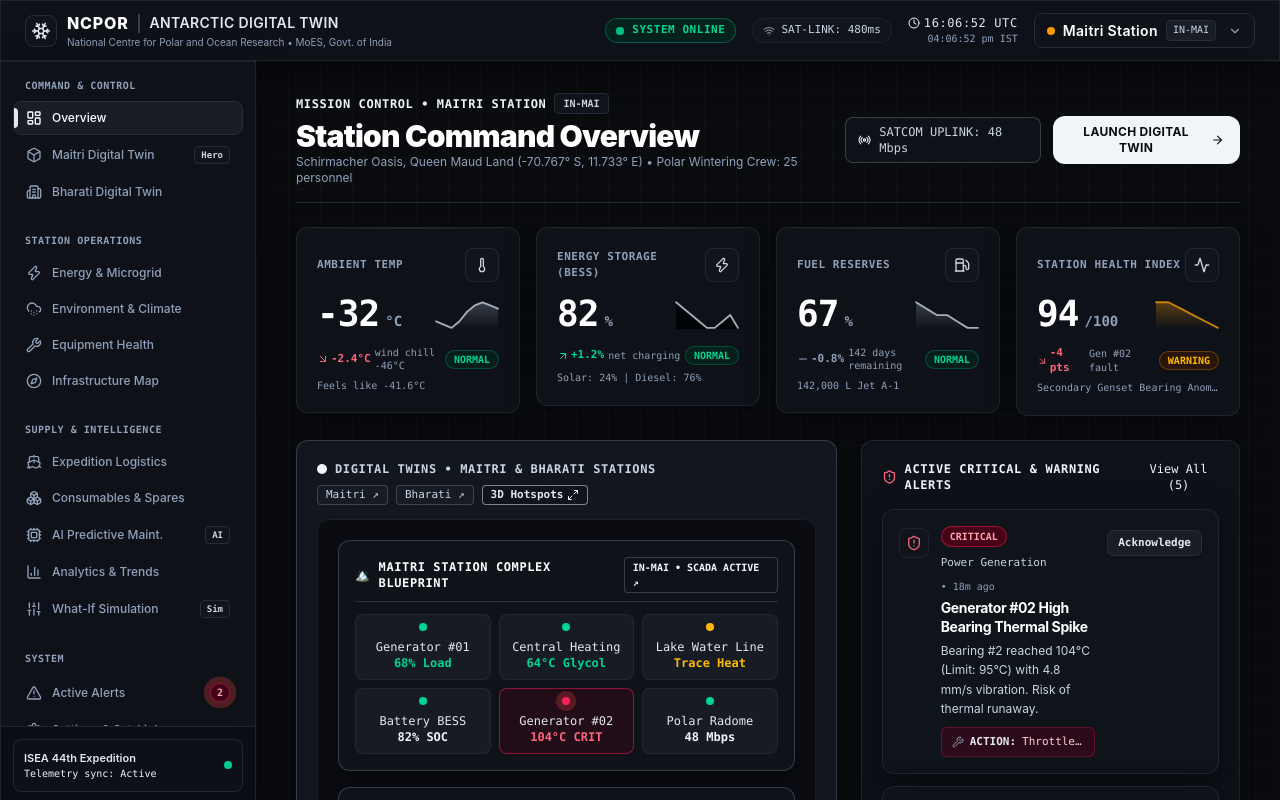
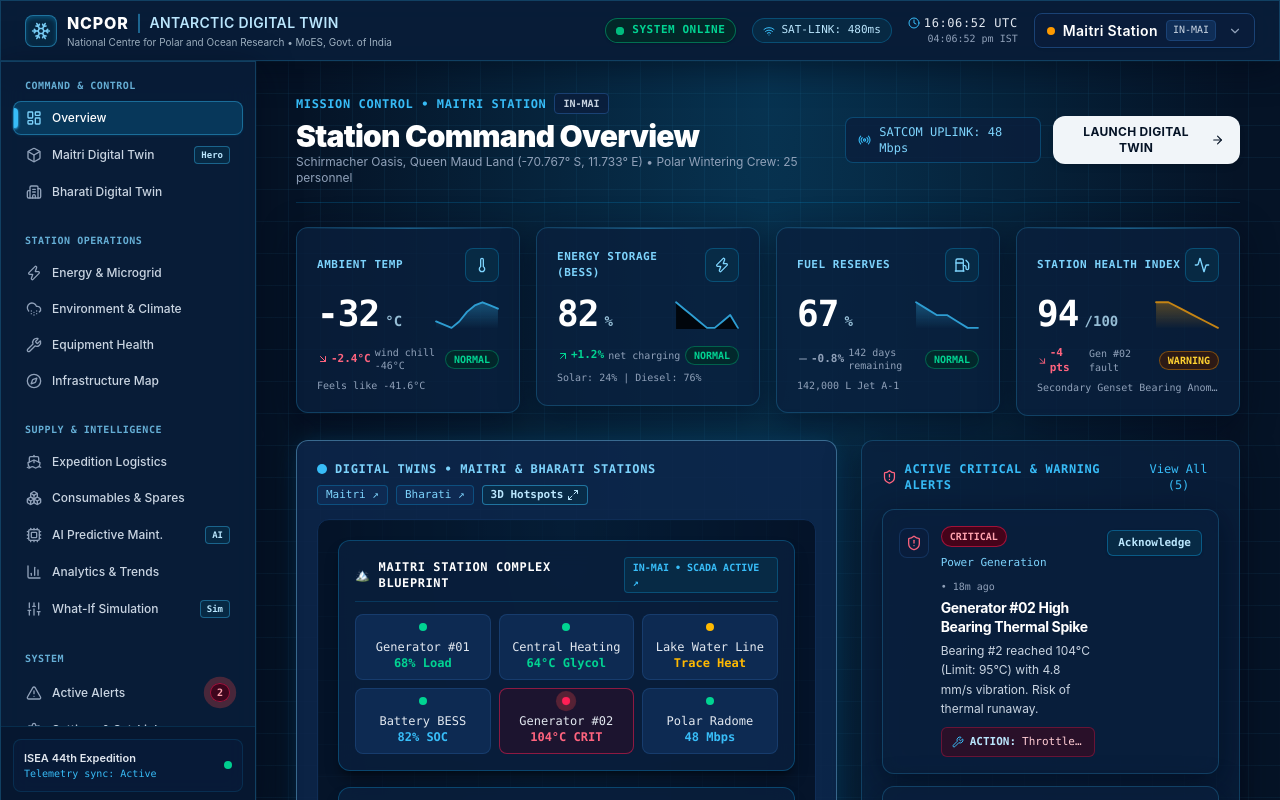
Before and after one commit to codingger/sih, a React (Vite) app in the folder my-react-app/: page / in a window 1280 px wide. Shown: the top 800 px of the page. Built offline with nearby package versions, Linux system fonts and the light colour scheme.

Commit message:
style(theme): restore true Antarctic glacial ice blue and polar ocean atmospheric palette

```diff
--- a/my-react-app/src/components/AlertCard.jsx
+++ b/my-react-app/src/components/AlertCard.jsx
@@ -20,11 +20,11 @@
       actionBg: 'bg-amber-950/40 border-amber-500/30 text-amber-200'
     },
     info: {
-      cardBg: 'bg-slate-900/60 border-slate-700/60 border-l-4 border-l-slate-400',
-      badge: 'bg-slate-800 text-slate-200 border-slate-600',
+      cardBg: 'bg-cyan-950/40 border-cyan-500/30 border-l-4 border-l-cyan-400',
+      badge: 'bg-cyan-950/80 text-cyan-200 border-cyan-500/40',
       icon: Info,
-      iconColor: 'text-slate-300',
-      actionBg: 'bg-slate-800/60 border-slate-700 text-slate-200'
+      iconColor: 'text-cyan-300',
+      actionBg: 'bg-cyan-950/60 border-cyan-500/30 text-cyan-100'
     }
   };
 
@@ -32,7 +32,7 @@
   const Icon = config.icon;
 
   return (
-    <div className={`rounded-xl p-3.5 sm:p-4 border glass-panel transition-all duration-200 hover:border-slate-500/40 shadow-sm ${config.cardBg}`}>
+    <div className={`rounded-xl p-3.5 sm:p-4 border glass-panel transition-all duration-200 hover:border-cyan-400/40 shadow-sm ${config.cardBg}`}>
       <div className="flex items-start justify-between gap-3">
         {/* Left Side: Icon & Details */}
         <div className="flex items-start gap-3 min-w-0 flex-1">
@@ -46,7 +46,7 @@
               <span className={`text-[9px] sm:text-[10px] uppercase font-mono font-bold px-2 py-0.5 rounded-full border ${config.badge}`}>
                 {severity}
               </span>
-              <span className="text-[11px] font-mono font-medium text-slate-300 truncate">
+              <span className="text-[11px] font-mono font-medium text-cyan-300 truncate">
                 {subsystem}
               </span>
               <span className="text-[10px] text-slate-400 font-mono">
@@ -67,8 +67,8 @@
             {/* Recommended Action Strip */}
             {recommendedAction && (
               <div className={`mt-2 p-1.5 px-2.5 rounded-md border text-[10px] sm:text-[11px] font-mono flex items-center gap-1.5 ${config.actionBg}`}>
-                <Wrench className="w-3 h-3 text-slate-400 shrink-0" />
-                <span className="font-bold uppercase text-slate-200 shrink-0">Action:</span>
+                <Wrench className="w-3 h-3 text-cyan-400 shrink-0" />
+                <span className="font-bold uppercase text-cyan-200 shrink-0">Action:</span>
                 <span className="truncate">{recommendedAction}</span>
               </div>
             )}
@@ -85,7 +85,7 @@
           ) : (
             <button
               onClick={() => onAcknowledge && onAcknowledge(id)}
-              className="text-[10px] sm:text-[11px] font-mono font-bold px-2.5 py-1 rounded-md bg-slate-800 hover:bg-slate-100 hover:text-slate-950 border border-slate-700 text-slate-200 transition-all cursor-pointer shadow-sm"
+              className="text-[10px] sm:text-[11px] font-mono font-bold px-2.5 py-1 rounded-md bg-cyan-950/80 hover:bg-cyan-400 hover:text-slate-950 border border-cyan-500/40 text-cyan-200 transition-all cursor-pointer shadow-sm"
             >
               Acknowledge
             </button>
--- a/my-react-app/src/components/Navbar.jsx
+++ b/my-react-app/src/components/Navbar.jsx
@@ -30,20 +30,20 @@
         </button>
 
         <div className="flex items-center gap-2.5">
-          <div className="relative flex items-center justify-center w-8 h-8 rounded-lg bg-slate-900 border border-slate-700 shadow-sm">
-            <Snowflake className="w-5 h-5 text-slate-200" />
+          <div className="relative flex items-center justify-center w-8 h-8 rounded-lg bg-cyan-950/80 border border-cyan-400/50 shadow-inner shadow-cyan-500/30">
+            <Snowflake className="w-5 h-5 text-cyan-300 animate-pulse" />
           </div>
           <div>
             <div className="flex items-center gap-2">
               <span className="font-extrabold tracking-wider text-white text-sm sm:text-base">
                 NCPOR
               </span>
-              <span className="text-slate-500 font-light">|</span>
-              <span className="text-slate-200 font-semibold tracking-wide text-xs sm:text-sm uppercase">
+              <span className="text-cyan-400 font-light">|</span>
+              <span className="text-cyan-200 font-semibold tracking-wide text-xs sm:text-sm uppercase">
                 Antarctic Digital Twin
               </span>
             </div>
-            <div className="text-[10px] text-slate-400 hidden md:block">
+            <div className="text-[10px] text-cyan-100/70 hidden md:block">
               National Centre for Polar and Ocean Research • MoES, Govt. of India
             </div>
           </div>
@@ -68,7 +68,7 @@
         )}
 
         {/* System Online Status Pill */}
-        <div className="hidden sm:flex items-center gap-2 px-2.5 py-1 rounded-full bg-emerald-950/60 border border-emerald-500/40 text-emerald-400 text-xs font-mono">
+        <div className="hidden sm:flex items-center gap-2 px-2.5 py-1 rounded-full bg-emerald-950/70 border border-emerald-500/50 text-emerald-400 text-xs font-mono shadow-sm">
           <span className="relative flex h-2 w-2">
             <span className="animate-ping absolute inline-flex h-full w-full rounded-full bg-emerald-400 opacity-75"></span>
             <span className="relative inline-flex rounded-full h-2 w-2 bg-emerald-500"></span>
@@ -77,8 +77,8 @@
         </div>
 
         {/* SATCOM Pill */}
-        <div className="hidden xl:flex items-center gap-1.5 px-2.5 py-1 rounded-full bg-slate-900 border border-slate-700/60 text-slate-300 text-xs font-mono">
-          <Wifi className="w-3 h-3 text-slate-400" />
+        <div className="hidden xl:flex items-center gap-1.5 px-2.5 py-1 rounded-full bg-cyan-950/70 border border-cyan-500/30 text-cyan-200 text-xs font-mono">
+          <Wifi className="w-3 h-3 text-cyan-400" />
           <span className="text-[11px]">SAT-LINK: 480ms</span>
         </div>
 
--- a/my-react-app/src/components/Sidebar.jsx
+++ b/my-react-app/src/components/Sidebar.jsx
@@ -87,7 +87,7 @@
         <div className="flex-1 overflow-y-auto py-4 px-3 space-y-6">
           {navSections.map((section, idx) => (
             <div key={idx} className="space-y-1">
-              <div className="px-3 text-[10px] font-mono font-bold tracking-wider text-slate-400 uppercase">
+              <div className="px-3 text-[10px] font-mono font-bold tracking-wider text-cyan-300/80 uppercase">
                 {section.title}
               </div>
 
@@ -103,22 +103,22 @@
                       onClick={onClose}
                       className={`relative flex items-center justify-between px-3 py-2 rounded-lg text-xs font-medium transition-all duration-150 cursor-pointer ${
                         isActive
-                          ? 'bg-slate-800 text-white border border-slate-700 shadow-sm'
-                          : 'text-slate-400 hover:text-white hover:bg-slate-800/40 border border-transparent'
+                          ? 'bg-cyan-500/20 text-white border border-cyan-400/40 shadow-sm shadow-cyan-500/10'
+                          : 'text-slate-300 hover:text-white hover:bg-cyan-950/40 border border-transparent'
                       }`}
                     >
                       {isActive && (
-                        <span className="absolute left-0 top-1.5 bottom-1.5 w-1 rounded-r-full bg-slate-200" />
+                        <span className="absolute left-0 top-1.5 bottom-1.5 w-1 rounded-r-full bg-cyan-400 shadow-sm shadow-cyan-400" />
                       )}
 
                       <div className="flex items-center gap-2.5">
-                        <Icon className={`w-4 h-4 ${isActive ? 'text-white' : 'text-slate-400'}`} />
+                        <Icon className={`w-4 h-4 ${isActive ? 'text-cyan-300' : 'text-slate-400'}`} />
                         <span>{item.label}</span>
                       </div>
 
                       {/* Badges */}
                       {item.badge && (
-                        <span className="text-[9px] px-1.5 py-0.5 rounded font-mono font-bold bg-slate-900 border border-slate-700 text-slate-300">
+                        <span className="text-[9px] px-1.5 py-0.5 rounded font-mono font-bold bg-cyan-950/80 border border-cyan-400/40 text-cyan-200">
                           {item.badge}
                         </span>
                       )}
--- a/my-react-app/src/components/StatCard.jsx
+++ b/my-react-app/src/components/StatCard.jsx
@@ -15,15 +15,15 @@
   onClick
 }) {
   const statusBorderClasses = {
-    normal: 'border-slate-700/60 hover:border-slate-500 shadow-black/20',
-    warning: 'border-amber-500/30 hover:border-amber-400/60 shadow-amber-950/20',
+    normal: 'border-cyan-500/25 hover:border-cyan-400/50 shadow-cyan-950/30',
+    warning: 'border-amber-500/35 hover:border-amber-400/60 shadow-amber-950/20',
     critical: 'border-rose-500/40 hover:border-rose-400/70 shadow-rose-950/30'
   };
 
   const statusGlowClasses = {
-    normal: 'text-emerald-400 bg-emerald-950/50 border-emerald-500/30',
-    warning: 'text-amber-400 bg-amber-950/50 border-amber-500/30',
-    critical: 'text-rose-400 bg-rose-950/50 border-rose-500/30 pulse-critical'
+    normal: 'text-emerald-400 bg-emerald-950/60 border-emerald-500/40',
+    warning: 'text-amber-300 bg-amber-950/60 border-amber-500/40',
+    critical: 'text-rose-300 bg-rose-950/60 border-rose-500/40 pulse-critical'
   };
 
   const trendColor = {
@@ -42,15 +42,15 @@
       } ${onClick ? 'cursor-pointer' : ''}`}
     >
       {/* Top subtle light reflection */}
-      <div className="absolute top-0 left-0 right-0 h-[1px] bg-gradient-to-r from-transparent via-white/10 to-transparent" />
+      <div className="absolute top-0 left-0 right-0 h-[1px] bg-gradient-to-r from-transparent via-cyan-400/40 to-transparent" />
 
       {/* Header with Title and Icon */}
       <div className="flex items-center justify-between mb-3">
-        <span className="text-[11px] font-mono tracking-wider text-slate-400 uppercase font-semibold">
+        <span className="text-[11px] font-mono tracking-wider text-cyan-300 uppercase font-semibold">
           {title}
         </span>
         {Icon && (
-          <div className="p-2 rounded-lg bg-slate-900 border border-slate-700/80 text-slate-300 group-hover:text-white group-hover:scale-105 transition-all">
+          <div className="p-2 rounded-lg bg-cyan-950/70 border border-cyan-500/30 text-cyan-300 group-hover:text-white group-hover:scale-105 transition-all">
             <Icon className="w-4 h-4" />
           </div>
         )}
@@ -63,7 +63,7 @@
             {value}
           </span>
           {unit && (
-            <span className="text-sm font-semibold text-slate-400 font-mono">
+            <span className="text-sm font-semibold text-cyan-200/80 font-mono">
               {unit}
             </span>
           )}
@@ -74,8 +74,8 @@
             <svg viewBox="0 0 60 30" className="w-full h-full overflow-visible">
               <defs>
                 <linearGradient id={`grad-${title.replace(/\s+/g, '')}`} x1="0" y1="0" x2="0" y2="1">
-                  <stop offset="0%" stopColor={status === 'critical' ? '#ef4444' : status === 'warning' ? '#f59e0b' : '#94a3b8'} stopOpacity="0.4" />
-                  <stop offset="100%" stopColor={status === 'critical' ? '#ef4444' : status === 'warning' ? '#f59e0b' : '#94a3b8'} stopOpacity="0.0" />
+                  <stop offset="0%" stopColor={status === 'critical' ? '#ef4444' : status === 'warning' ? '#f59e0b' : '#38bdf8'} stopOpacity="0.4" />
+                  <stop offset="100%" stopColor={status === 'critical' ? '#ef4444' : status === 'warning' ? '#f59e0b' : '#38bdf8'} stopOpacity="0.0" />
                 </linearGradient>
               </defs>
               {(() => {
@@ -100,7 +100,7 @@
                     />
                     <polyline
                       fill="none"
-                      stroke={status === 'critical' ? '#ef4444' : status === 'warning' ? '#f59e0b' : '#cbd5e1'}
+                      stroke={status === 'critical' ? '#ef4444' : status === 'warning' ? '#f59e0b' : '#38bdf8'}
                       strokeWidth="1.75"
                       strokeLinecap="round"
                       strokeLinejoin="round"
--- a/my-react-app/src/index.css
+++ b/my-react-app/src/index.css
@@ -1,30 +1,30 @@
 @import "tailwindcss";
 
 @theme {
-  --color-cyan-50: #f8fafc;
-  --color-cyan-100: #f1f5f9;
-  --color-cyan-200: #e2e8f0;
-  --color-cyan-300: #cbd5e1;
-  --color-cyan-400: #f1f5f9; /* Glacial Frost White */
-  --color-cyan-500: #94a3b8; /* Frosted Polar Steel */
-  --color-cyan-600: #64748b;
-  --color-cyan-700: #475569;
-  --color-cyan-800: #334155;
-  --color-cyan-900: #1a1e27;
-  --color-cyan-950: #101319;
+  --color-cyan-50: #f0f9ff;
+  --color-cyan-100: #e0f2fe;
+  --color-cyan-200: #bae6fd;
+  --color-cyan-300: #7dd3fc;
+  --color-cyan-400: #38bdf8; /* Polar Glacial Ice Blue */
+  --color-cyan-500: #0ea5e9; /* Arctic Ocean Blue */
+  --color-cyan-600: #0284c7;
+  --color-cyan-700: #0369a1;
+  --color-cyan-800: #075985;
+  --color-cyan-900: #0c4a6e;
+  --color-cyan-950: #082f49;
 
-  --color-slate-950: #090b0f; /* Antarctic Polar Bedrock */
-  --color-slate-900: #11141b; /* Console Base */
-  --color-slate-800: #181d26; /* Panel Surface */
-  --color-slate-700: #252c3a; /* Hairline Border */
+  --color-slate-950: #051326; /* Deep Arctic Polar Ocean */
+  --color-slate-900: #0a1f3d; /* Glacial Trench */
+  --color-slate-800: #0f2d56; /* Ice Shelf Surface */
+  --color-slate-700: #1a4275; /* Sub-Zero Crevasse Border */
 }
 
 @layer base {
   :root {
-    --bg-primary: #090b0f;
-    --bg-card: rgba(17, 20, 27, 0.85);
-    --border-cyan: rgba(226, 232, 240, 0.15);
-    --cyan-glow: rgba(226, 232, 240, 0.25);
+    --bg-primary: #051326;
+    --bg-card: rgba(10, 31, 61, 0.78);
+    --border-cyan: rgba(56, 189, 248, 0.25);
+    --cyan-glow: rgba(56, 189, 248, 0.35);
     --status-normal: #10b981;
     --status-warning: #f59e0b;
     --status-critical: #ef4444;
@@ -33,8 +33,8 @@
   body {
     margin: 0;
     padding: 0;
-    background-color: #090b0f;
-    color: #e2e8f0;
+    background-color: #051326;
+    color: #f0f9ff;
     font-family: -apple-system, BlinkMacSystemFont, "Segoe UI", Roboto, "Inter", "Helvetica Neue", sans-serif;
     overflow-x: hidden;
     min-height: 100vh;
@@ -50,36 +50,38 @@
   }
 }
 
-/* Custom Antarctic polar glassmorphism (Basalt & Ice Glass) */
+/* Custom Antarctic polar glassmorphism (Glacial Ice & Frosted Shelves) */
 .glass-panel {
-  background: rgba(16, 20, 27, 0.82);
+  background: rgba(10, 31, 61, 0.78);
   backdrop-filter: blur(14px);
   -webkit-backdrop-filter: blur(14px);
-  border: 1px solid rgba(255, 255, 255, 0.08);
-  box-shadow: 0 8px 32px 0 rgba(0, 0, 0, 0.45);
+  border: 1px solid rgba(56, 189, 248, 0.22);
+  box-shadow: 0 8px 32px 0 rgba(2, 10, 24, 0.55);
 }
 
 .glass-panel-glow {
-  background: rgba(20, 25, 34, 0.9);
+  background: rgba(13, 38, 74, 0.88);
   backdrop-filter: blur(16px);
   -webkit-backdrop-filter: blur(16px);
-  border: 1px solid rgba(226, 232, 240, 0.18);
-  box-shadow: 0 4px 24px -2px rgba(0, 0, 0, 0.55);
+  border: 1px solid rgba(125, 211, 252, 0.4);
+  box-shadow: 0 0 25px -4px rgba(14, 165, 233, 0.25), 0 8px 32px 0 rgba(2, 10, 24, 0.6);
 }
 
 .glass-dropdown {
-  background: rgba(12, 15, 21, 0.98);
+  background: rgba(7, 24, 48, 0.98);
   backdrop-filter: blur(16px);
-  border: 1px solid rgba(255, 255, 255, 0.12);
-  box-shadow: 0 12px 32px -4px rgba(0, 0, 0, 0.7);
+  border: 1px solid rgba(56, 189, 248, 0.35);
+  box-shadow: 0 12px 36px -4px rgba(0, 0, 0, 0.8);
 }
 
-/* Subtle Polar Grid Background (Authentic Latitude Grid, No Neon Glow) */
+/* Polar Atmospheric Grid (Frozen Ice Light & Coordinates) */
 .polar-grid {
+  background-color: #051326;
   background-image:
-    linear-gradient(to right, rgba(255, 255, 255, 0.02) 1px, transparent 1px),
-    linear-gradient(to bottom, rgba(255, 255, 255, 0.02) 1px, transparent 1px);
-  background-size: 32px 32px;
+    radial-gradient(ellipse at 50% 0%, rgba(14, 165, 233, 0.22) 0%, transparent 65%),
+    linear-gradient(to right, rgba(56, 189, 248, 0.06) 1px, transparent 1px),
+    linear-gradient(to bottom, rgba(56, 189, 248, 0.06) 1px, transparent 1px);
+  background-size: 100% 100%, 32px 32px, 32px 32px;
 }
 
 /* Custom scrollbars */
@@ -89,16 +91,16 @@
 }
 
 ::-webkit-scrollbar-track {
-  background: rgba(9, 11, 15, 0.9);
+  background: rgba(5, 19, 38, 0.9);
 }
 
 ::-webkit-scrollbar-thumb {
-  background: rgba(255, 255, 255, 0.16);
+  background: rgba(56, 189, 248, 0.35);
   border-radius: 9999px;
 }
 
 ::-webkit-scrollbar-thumb:hover {
-  background: rgba(255, 255, 255, 0.32);
+  background: rgba(56, 189, 248, 0.65);
 }
 
 /* Pulsing radar effects */
```
